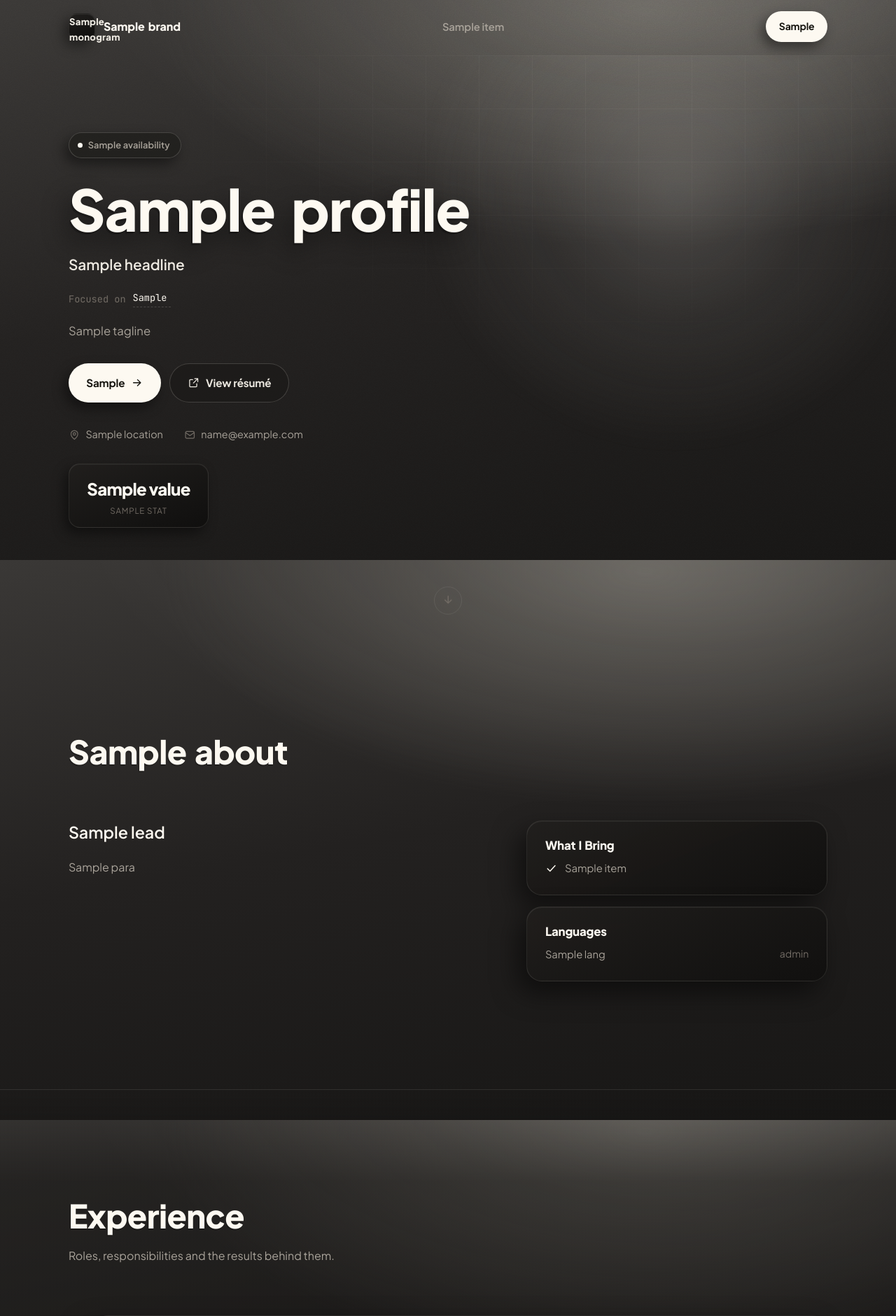
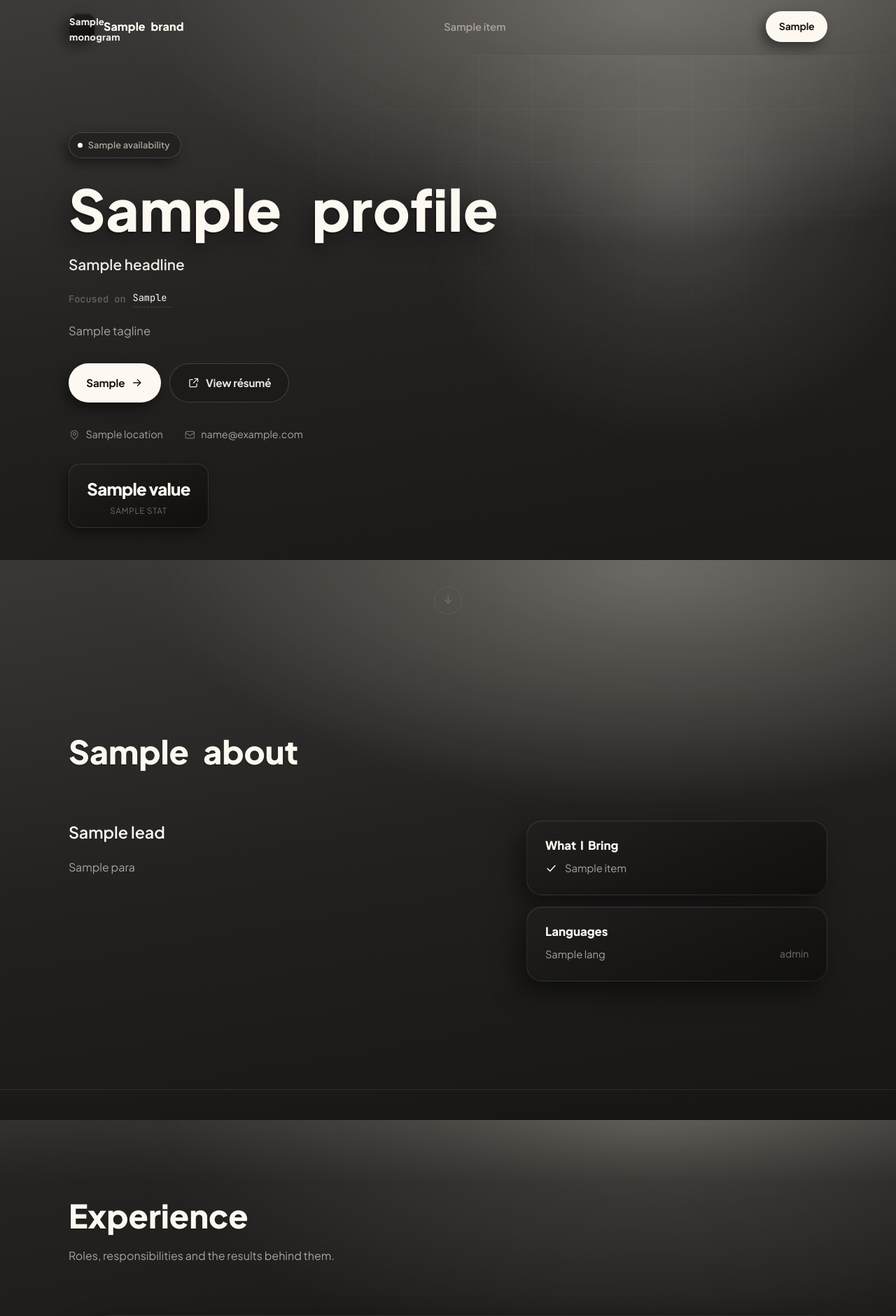
Before and after one commit to darazforahmad-glitch/shehroz_baloch_Portfolio-, a Django app: template portfolio/templates/portfolio/home.html in a window 1280 px wide. Shown: the top 1880 px of the page at 70% size. Run offline with Django 5.2, Linux system fonts and the light colour scheme; the template is opened without the code that fills it: most values are stand-ins (such as "Sample title", 1, 10 or a date in 2020); form fields are guessed from the names that the template uses.

Commit message:
Widen the word gap in headings so names read as two words
The previous values were too subtle to see. Word spacing goes to 0.34em
on the hero name, 0.3em on the nav brand, 0.26em on headings and the
footer name, and 0.18em on card and role titles, with tracking brought
back to neutral from negative.

At 800 weight the letterforms crowd each other, so "Shehroz Baloch" was
closing up into one word at display size. The gap is now unmistakable in
the hero, the nav and every section heading.

Co-Authored-By: Claude Opus 5 <noreply@anthropic.com>
Claude-Session: https://claude.ai/code/session_01NKJESSUTUETVmDBarf9CLn

```diff
--- a/static/css/site.css
+++ b/static/css/site.css
@@ -97,10 +97,10 @@ a { color: inherit; text-decoration: none; }
 h1, h2, h3, h4 {
   margin: 0;
   font-weight: 800;
-  /* Only a touch tighter than default: at display sizes a heavy weight
-     already reads dense, and words need to stay separate. */
-  letter-spacing: -0.012em;
-  word-spacing: 0.08em;
+  /* Neutral tracking with a wide word gap: at this weight the letters
+     already crowd, so words need an obvious break between them. */
+  letter-spacing: 0;
+  word-spacing: 0.26em;
   line-height: 1.12;
   color: var(--spot);
 }
@@ -205,8 +205,8 @@ h1, h2, h3, h4 {
 .nav__brand { display: inline-flex; align-items: center; gap: 12px; }
 .nav__brandtext {
   font-weight: 800;
-  letter-spacing: -0.005em;
-  word-spacing: 0.14em;
+  letter-spacing: 0.005em;
+  word-spacing: 0.3em;
   color: var(--spot);
 }
 
@@ -324,8 +324,8 @@ h1, h2, h3, h4 {
 /* The name is the headline on the wall: heavy, tight, slightly extruded. */
 .hero__name {
   font-size: clamp(2.9rem, 7.4vw, 5.1rem);
-  letter-spacing: -0.015em;
-  word-spacing: 0.12em;
+  letter-spacing: 0.005em;
+  word-spacing: 0.34em;
   margin-bottom: 18px;
   color: var(--spot);
   text-shadow: -2px 3px 0 rgba(0, 0, 0, 0.25), -10px 14px 34px rgba(0, 0, 0, 0.45);
@@ -445,7 +445,7 @@ h1, h2, h3, h4 {
               border-color 0.35s var(--ease);
 }
 .card--soft { padding: 26px; }
-.card__title { font-size: 1.05rem; margin-bottom: 10px; }
+.card__title { font-size: 1.05rem; margin-bottom: 10px; word-spacing: 0.18em; }
 .card__title--lg { font-size: 1.25rem; }
 .card__title a { display: inline-flex; align-items: center; gap: 0.4em; }
 .card__title a:hover { color: var(--spot); text-decoration: underline; text-underline-offset: 3px; }
@@ -555,7 +555,7 @@ h1, h2, h3, h4 {
   display: flex; justify-content: space-between; align-items: flex-start;
   gap: 18px; flex-wrap: wrap; margin-bottom: 14px;
 }
-.timeline__role { font-size: 1.18rem; margin-bottom: 5px; }
+.timeline__role { font-size: 1.18rem; margin-bottom: 5px; word-spacing: 0.18em; }
 .timeline__org { margin: 0; font-size: 0.94rem; font-weight: 600; color: var(--text-dim); }
 .timeline__org a { display: inline-flex; align-items: center; gap: 0.35em; }
 .timeline__org a:hover { color: var(--spot); }
@@ -630,7 +630,7 @@ h1, h2, h3, h4 {
 .colhead {
   display: flex; align-items: center; gap: 0.55em;
   font-size: 1rem; margin-bottom: 22px;
-  text-transform: uppercase; letter-spacing: 0.08em;
+  text-transform: uppercase; letter-spacing: 0.08em; word-spacing: 0.2em;
   color: var(--text-dim);
 }
 .colhead .icon { color: var(--spot); }
@@ -748,7 +748,7 @@ h1, h2, h3, h4 {
   gap: 22px; flex-wrap: wrap; padding-block: 34px;
 }
 .footer__brand { display: flex; align-items: center; gap: 13px; }
-.footer__name { margin: 0; font-weight: 700; word-spacing: 0.1em; color: var(--spot); }
+.footer__name { margin: 0; font-weight: 700; word-spacing: 0.26em; color: var(--spot); }
 .footer__meta { margin: 0; font-size: 0.84rem; color: var(--text-faint); }
 .footer__social { display: flex; gap: 9px; }
 .footer__social a {
```
